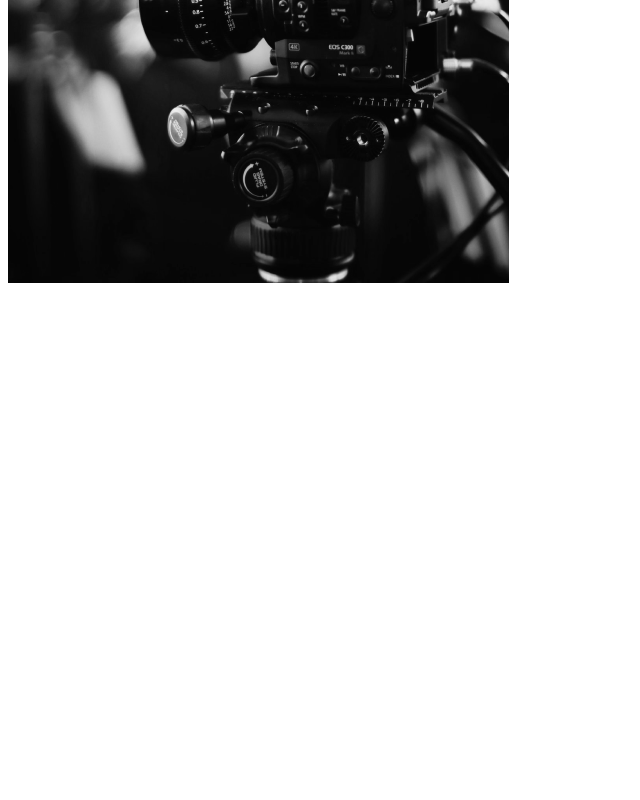
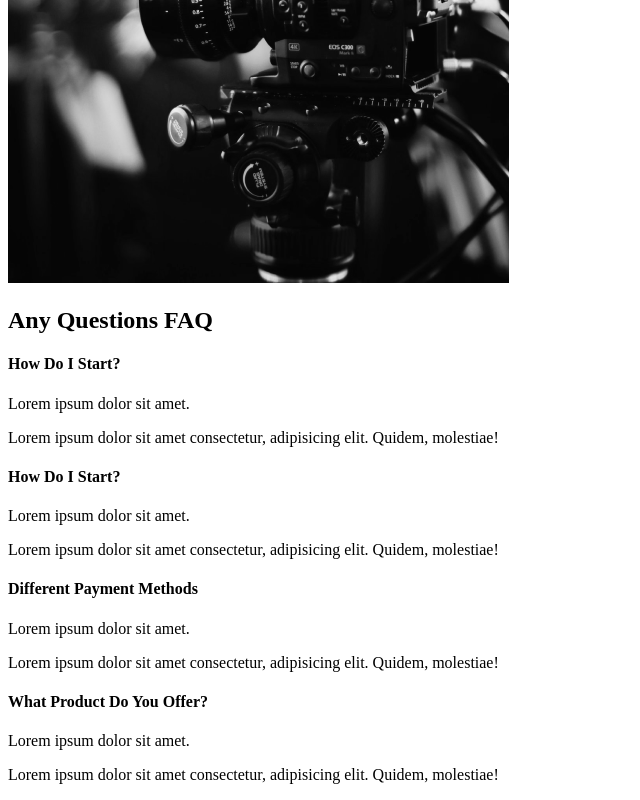
Before and after one commit to htehrani98/capture, a React (Create React App) app: page / in a window 1280 px wide. Shown: the part 2099-2899 px from the top of the page, without its empty margins (0-640 px from the left). Before the commit the page ends 2394 px from the top, so only its background shows below. Built offline with nearby package versions, Linux system fonts and the light colour scheme.

Commit message:
FaqSection

```diff
--- /dev/null
+++ b/src/components/FaqSection.js
@@ -0,0 +1,53 @@
+import React from "react";
+
+const FaqSection = () => {
+  return (
+    <div className="faq">
+      <h2>
+        Any Questions <span>FAQ</span>
+      </h2>
+      <div className="question">
+        <h4>How Do I Start?</h4>
+        <div className="answer">
+          <p>Lorem ipsum dolor sit amet.</p>
+          <p>
+            Lorem ipsum dolor sit amet consectetur, adipisicing elit. Quidem,
+            molestiae!
+          </p>
+        </div>
+      </div>
+      <div className="question">
+        <h4>How Do I Start?</h4>
+        <div className="answer">
+          <p>Lorem ipsum dolor sit amet.</p>
+          <p>
+            Lorem ipsum dolor sit amet consectetur, adipisicing elit. Quidem,
+            molestiae!
+          </p>
+        </div>
+      </div>
+      <div className="question">
+        <h4>Different Payment Methods</h4>
+        <div className="answer">
+          <p>Lorem ipsum dolor sit amet.</p>
+          <p>
+            Lorem ipsum dolor sit amet consectetur, adipisicing elit. Quidem,
+            molestiae!
+          </p>
+        </div>
+      </div>
+      <div className="question">
+        <h4>What Product Do You Offer?</h4>
+        <div className="answer">
+          <p>Lorem ipsum dolor sit amet.</p>
+          <p>
+            Lorem ipsum dolor sit amet consectetur, adipisicing elit. Quidem,
+            molestiae!
+          </p>
+        </div>
+      </div>
+    </div>
+  );
+};
+
+export default FaqSection;
--- a/src/pages/AboutUs.js
+++ b/src/pages/AboutUs.js
@@ -2,12 +2,14 @@
 // Page Components
 import AboutSection from "../components/AboutSection";
 import ServicesSection from "../components/ServiceSection";
+import FaqSection from "../components/FaqSection";
 
 const AboutUs = () => {
   return (
     <>
       <AboutSection />
       <ServicesSection />
+      <FaqSection />
     </>
   );
 };
```
